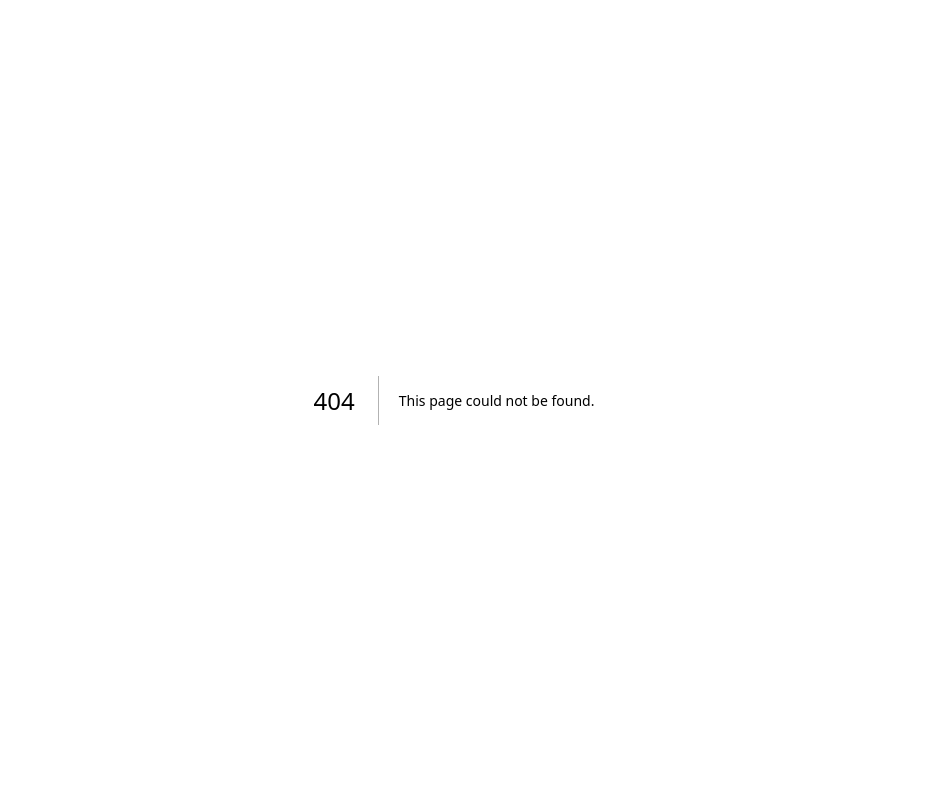
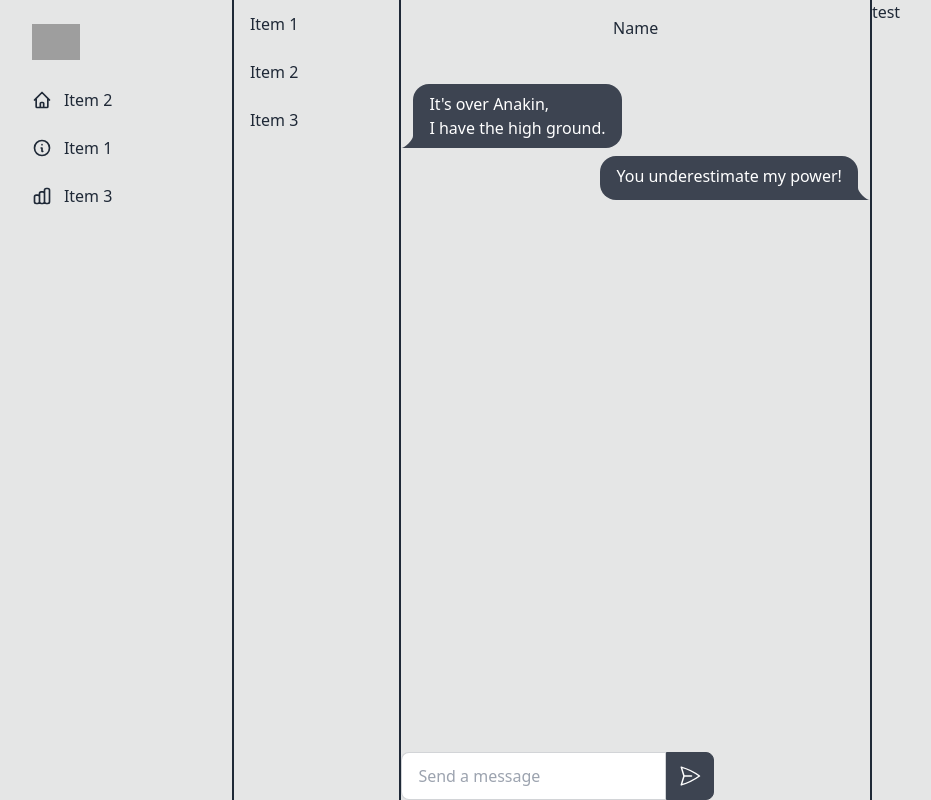
Before and after one commit to noodlecases/codestrands, a Next.js app in the folder frontend/: page /chat in a window 1280 px wide. Before the commit this address had no page. Shown: the whole page, without its empty margins (186-1117 px from the left). Built offline with nearby package versions, Linux system fonts and the light colour scheme; grey boxes are pictures that could not be loaded.

Commit message:
added chat page

```diff
--- /dev/null
+++ b/frontend/pages/chat.tsx
@@ -0,0 +1,50 @@
+import React from 'react'
+import Navbar from '../components/Navbar'
+
+const chat = () => {
+  return (
+    <div className = "flex justify-center">
+        <div>
+          <Navbar />
+        </div>
+        <div className = "h-screen w-[50%] border-base-content border-x-2">
+            <div className='flex'>
+                <ul className="menu bg-base-300 w-56">
+                    <li><a>Item 1</a></li>
+                    <li><a>Item 2</a></li>
+                    <li><a>Item 3</a></li>
+                </ul>
+                <div className='h-screen w-full border-base-content border-l-2'>
+                    <div className='flex justify-center h-12 m-4'>
+                        Name
+                    </div>
+                    <div className="chat chat-start">
+                        <div className="chat-bubble">It's over Anakin, <br/>I have the high ground.</div>
+                    </div>
+                    <div className="chat chat-end">
+                        <div className="chat-bubble">You underestimate my power!</div>
+                    </div>
+
+                    <div className='absolute bottom-0'>
+                        <div className="form-control">
+                            <div className="input-group">
+                                <input type="text" placeholder="Send a message" className="input input-bordered" />
+                                <button className="btn btn-square">
+                                    <svg xmlns="http://www.w3.org/2000/svg" fill="none" viewBox="0 0 24 24" strokeWidth={1.5} stroke="currentColor" className="w-6 h-6">
+                                        <path strokeLinecap="round" strokeLinejoin="round" d="M6 12L3.269 3.126A59.768 59.768 0 0121.485 12 59.77 59.77 0 013.27 20.876L5.999 12zm0 0h7.5" />
+                                    </svg>
+                                </button>
+                            </div>
+                        </div>
+                    </div>
+                </div>
+            </div>
+        </div>
+        <div>
+          test
+        </div>
+    </div>
+  )
+}
+
+export default chat
```
